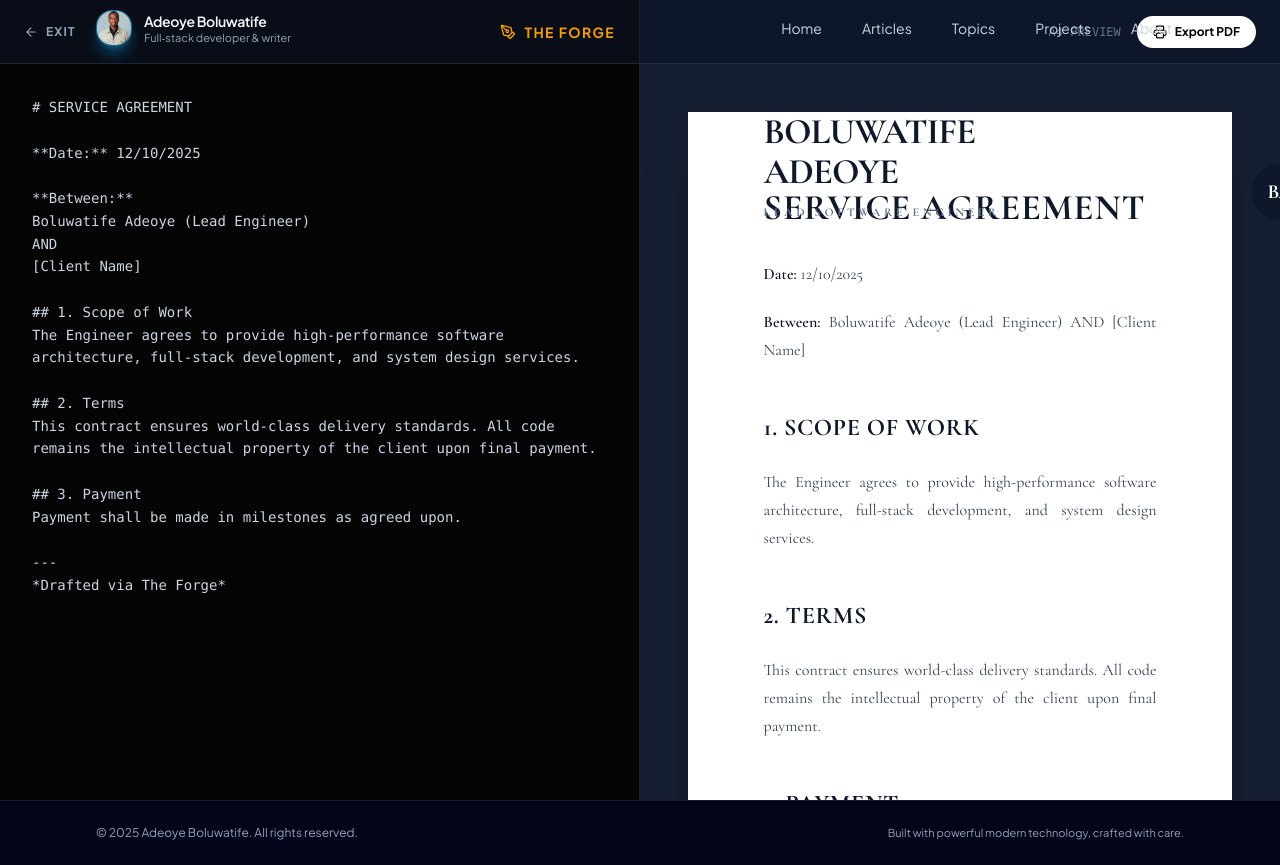
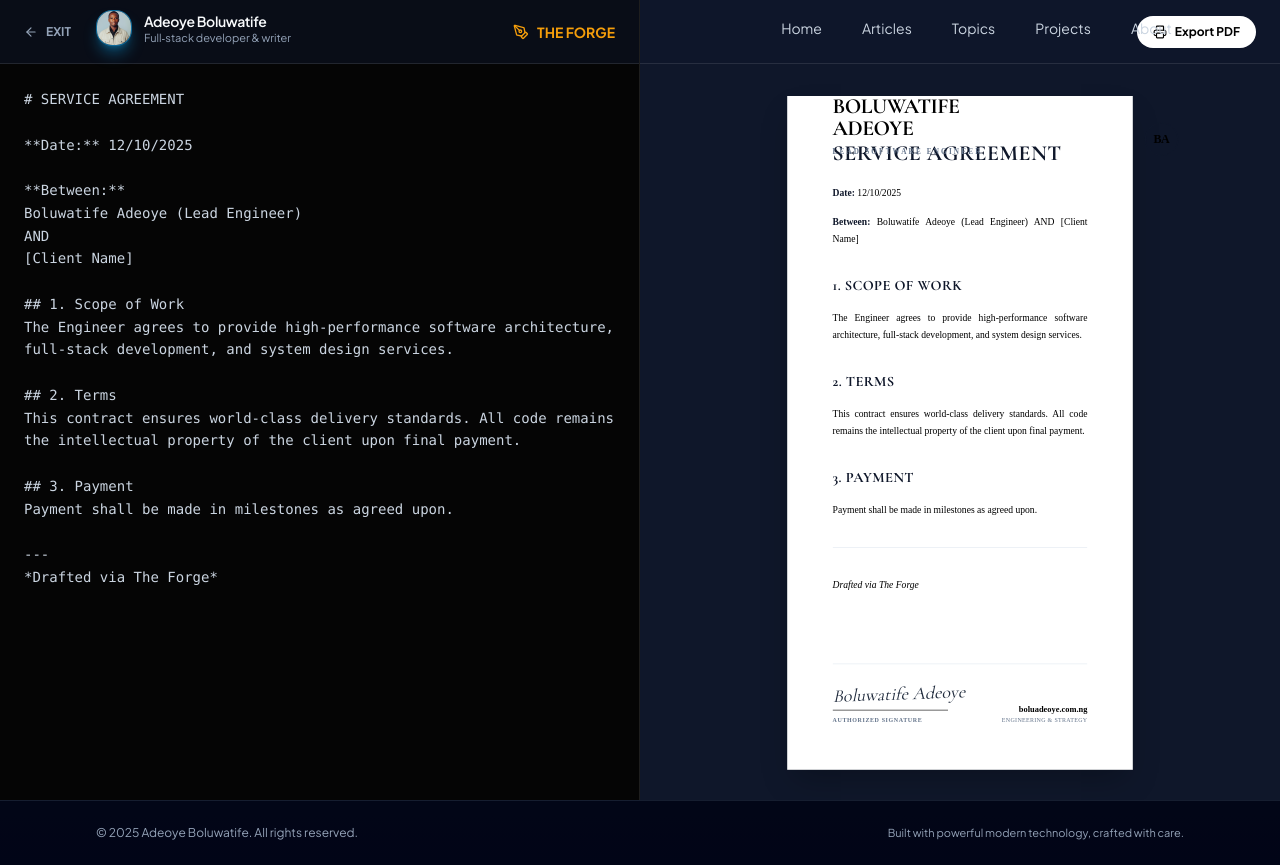
Before and after one commit to boluadeoye/world-class-blog-frontend, a Next.js app: page /tools/pdf in a window 1280 px wide. Built offline with nearby package versions, Linux system fonts and the light colour scheme.

Commit message:
Fix: Robust mobile-first Contract Forge with dedicated print layer

```diff
--- a/src/app/globals.css
+++ b/src/app/globals.css
@@ -139,3 +139,32 @@ header {
     margin: 0mm;
   }
 }
+
+/* === STRICT PRINT RULES === */
+@media print {
+  /* Hide everything by default */
+  body * {
+    visibility: hidden;
+  }
+
+  /* Show only the print layer */
+  .print\:block, .print\:block * {
+    visibility: visible;
+  }
+
+  /* Position the print layer at the top */
+  .print\:absolute {
+    position: absolute;
+    left: 0;
+    top: 0;
+    width: 100%;
+    margin: 0;
+    padding: 0;
+  }
+
+  /* Reset background */
+  body {
+    background: white !important;
+    color: black !important;
+  }
+}
--- a/src/app/tools/pdf/page.js
+++ b/src/app/tools/pdf/page.js
@@ -1,11 +1,11 @@
 "use client";
 import { useState } from "react";
 import ReactMarkdown from "react-markdown";
-import { Printer, PenTool, ArrowLeft, Eye, Edit3 } from "lucide-react";
+import { Printer, PenTool, ArrowLeft, Eye, X } from "lucide-react";
 import Link from "next/link";
 
 export default function ContractForge() {
-  const [activeTab, setActiveTab] = useState("write"); // 'write' or 'preview'
+  const [showPreview, setShowPreview] = useState(false);
   const [content, setContent] = useState(`# SERVICE AGREEMENT
 
 **Date:** ${new Date().toLocaleDateString()}
@@ -31,117 +31,111 @@ Payment shall be made in milestones as agreed upon.
     window.print();
   };
 
+  // The Document Component (Reused for Preview and Print)
+  const DocumentPaper = () => (
+    <div
+      className="bg-white text-slate-900 w-full max-w-[210mm] min-h-[297mm] p-[20mm] shadow-2xl relative flex flex-col justify-between mx-auto"
+      style={{ fontFamily: 'serif' }} // Using standard serif for reliability
+    >
+      {/* HEADER */}
+      <header className="border-b-2 border-slate-900 pb-6 mb-8 flex justify-between items-end">
+        <div>
+          <h1 className="text-4xl font-bold tracking-tight uppercase leading-none text-black">Boluwatife<br/>Adeoye</h1>
+          <p className="text-xs font-bold tracking-[0.3em] uppercase mt-3 text-slate-500">Lead Software Engineer</p>
+        </div>
+        <div className="w-14 h-14 border-2 border-slate-900 rounded-full flex items-center justify-center font-bold text-xl tracking-tighter text-black">
+          BA
+        </div>
+      </header>
+
+      {/* BODY */}
+      <div className="flex-1 prose prose-slate max-w-none prose-p:text-justify prose-headings:uppercase prose-headings:tracking-wide prose-li:marker:text-black text-black">
+        <ReactMarkdown>{content}</ReactMarkdown>
+      </div>
+
+      {/* FOOTER */}
+      <footer className="mt-16 pt-8 border-t border-slate-200 flex justify-between items-end">
+        <div className="flex flex-col gap-2">
+          <div className="font-serif italic text-3xl text-slate-800 transform -rotate-2 text-black">
+            Boluwatife Adeoye
+          </div>
+          <div className="h-px w-48 bg-black"></div>
+          <p className="text-[10px] uppercase tracking-widest font-bold text-slate-500">Authorized Signature</p>
+        </div>
+        <div className="text-right">
+          <p className="text-sm font-bold text-black">boluadeoye.com.ng</p>
+          <p className="text-[10px] text-slate-500 uppercase tracking-wider">Engineering & Strategy</p>
+        </div>
+      </footer>
+    </div>
+  );
+
   return (
-    <main className="min-h-screen bg-[#050505] text-white font-sans flex flex-col md:flex-row">
+    <main className="min-h-screen bg-[#050505] text-white font-sans">
 
-      {/* === HEADER (Mobile Only) === */}
-      <div className="md:hidden h-16 border-b border-white/10 flex items-center justify-between px-4 bg-slate-900 sticky top-0 z-50">
-        <Link href="/" className="flex items-center gap-2 text-slate-400 text-xs font-bold uppercase">
+      {/* === 1. EDITOR SECTION (Visible by default) === */}
+      <div className={`flex flex-col h-screen ${showPreview ? 'hidden md:flex' : 'flex'} md:flex-row`}>
+
+        {/* LEFT: INPUT */}
+        <div className="w-full md:w-1/2 flex flex-col border-r border-white/10 h-full">
+          <div className="h-16 border-b border-white/10 flex items-center justify-between px-6 bg-slate-900/50 shrink-0">
+            <Link href="/" className="flex items-center gap-2 text-slate-400 hover:text-white text-xs font-bold uppercase">
               <ArrowLeft size={14} /> Exit
             </Link>
             <div className="flex items-center gap-2 text-amber-500 font-bold text-sm uppercase">
               <PenTool size={16} /> The Forge
             </div>
-        <button onClick={handlePrint} className="text-slate-300">
-          <Printer size={20} />
+            {/* Mobile Preview Toggle */}
+            <button onClick={() => setShowPreview(true)} className="md:hidden text-amber-400 flex items-center gap-2 text-xs font-bold uppercase">
+              <Eye size={16} /> Preview
             </button>
           </div>
-
-      {/* === LEFT: EDITOR (Visible if Tab is Write OR on Desktop) === */}
-      <div className={`w-full md:w-1/2 flex-col border-r border-white/10 ${activeTab === 'write' ? 'flex' : 'hidden md:flex'} h-[calc(100vh-4rem)] md:h-screen`}>
-
-        {/* Desktop Toolbar */}
-        <div className="hidden md:flex h-16 border-b border-white/10 items-center justify-between px-6 bg-slate-900/50 shrink-0">
-          <Link href="/" className="flex items-center gap-2 text-slate-400 hover:text-white transition-colors text-xs font-bold uppercase tracking-widest">
-            <ArrowLeft size={14} /> Exit
-          </Link>
-          <div className="flex items-center gap-2 text-amber-500 font-bold text-sm uppercase tracking-widest">
-            <PenTool size={16} /> The Forge
-          </div>
-        </div>
-
-        {/* Text Area */}
           <textarea
             value={content}
             onChange={(e) => setContent(e.target.value)}
-          className="flex-1 bg-[#050505] text-slate-300 p-6 md:p-8 resize-none focus:outline-none font-mono text-sm leading-relaxed"
-          placeholder="# Start typing your contract..."
-          spellCheck={false}
+            className="flex-1 bg-[#050505] text-slate-300 p-6 resize-none focus:outline-none font-mono text-sm leading-relaxed"
+            placeholder="# Start typing..."
           />
         </div>
 
-      {/* === RIGHT: PREVIEW (Visible if Tab is Preview OR on Desktop) === */}
-      <div className={`w-full md:w-1/2 bg-slate-900 flex-col relative ${activeTab === 'preview' ? 'flex' : 'hidden md:flex'} h-[calc(100vh-4rem)] md:h-screen print:w-full print:block print:h-auto print:absolute print:top-0 print:left-0 print:z-[9999]`}>
-
-        {/* Desktop Print Toolbar */}
-        <div className="hidden md:flex h-16 border-b border-white/10 items-center justify-end px-6 bg-slate-900/50 gap-4 shrink-0 print:hidden">
-          <span className="text-xs text-slate-500 font-mono">A4 PREVIEW</span>
-          <button
-            onClick={handlePrint}
-            className="flex items-center gap-2 px-4 py-2 bg-white text-black rounded-full font-bold text-xs hover:bg-amber-400 transition-colors"
-          >
+        {/* RIGHT: DESKTOP PREVIEW */}
+        <div className="hidden md:flex w-1/2 bg-slate-900 flex-col h-full">
+          <div className="h-16 border-b border-white/10 flex items-center justify-end px-6 bg-slate-900/50 shrink-0">
+            <button onClick={handlePrint} className="flex items-center gap-2 px-4 py-2 bg-white text-black rounded-full font-bold text-xs hover:bg-amber-400 transition-colors">
               <Printer size={14} /> Export PDF
             </button>
           </div>
-
-        {/* The Paper Canvas */}
-        <div className="flex-1 overflow-y-auto p-4 md:p-12 bg-slate-800/50 flex justify-center print:p-0 print:overflow-visible print:bg-white">
-
-          {/* === THE A4 DOCUMENT === */}
-          <div
-            className="bg-white text-slate-900 w-full max-w-[210mm] min-h-[297mm] p-[15mm] md:p-[20mm] shadow-2xl relative flex flex-col justify-between print:shadow-none print:w-full print:max-w-none"
-            style={{ fontFamily: 'var(--font-serif)' }}
-          >
-
-            {/* 1. HEADER */}
-            <header className="border-b-2 border-slate-900 pb-6 mb-8 flex justify-between items-end">
-              <div>
-                <h1 className="text-3xl md:text-4xl font-bold tracking-tight uppercase leading-none">Boluwatife<br/>Adeoye</h1>
-                <p className="text-[10px] md:text-xs font-bold tracking-[0.3em] uppercase mt-3 text-slate-500">Lead Software Engineer</p>
+          <div className="flex-1 overflow-y-auto p-8 flex justify-center">
+            <div className="scale-[0.6] origin-top">
+              <DocumentPaper />
             </div>
-              <div className="w-12 h-12 md:w-14 md:h-14 border-2 border-slate-900 rounded-full flex items-center justify-center font-bold text-lg md:text-xl tracking-tighter bg-slate-900 text-white print:text-black print:bg-transparent print:border-black">
-                BA
-              </div>
-            </header>
-
-            {/* 2. CONTENT BODY */}
-            <div className="flex-1 prose prose-slate max-w-none prose-p:text-justify prose-headings:font-serif prose-headings:uppercase prose-headings:tracking-wide prose-li:marker:text-slate-900 print:prose-p:text-black">
-              <ReactMarkdown>{content}</ReactMarkdown>
-            </div>
-
-            {/* 3. FOOTER & SIGNATURE */}
-            <footer className="mt-16 pt-8 border-t border-slate-200 flex justify-between items-end print:mt-8">
-              <div className="flex flex-col gap-2">
-                <div className="font-serif italic text-2xl md:text-4xl text-slate-800 transform -rotate-2 print:text-black">
-                  Boluwatife Adeoye
-                </div>
-                <div className="h-px w-32 md:w-48 bg-slate-900 print:bg-black"></div>
-                <p className="text-[8px] md:text-[10px] uppercase tracking-widest font-bold text-slate-500 print:text-black">Authorized Signature</p>
-              </div>
-              <div className="text-right">
-                <p className="text-xs md:text-sm font-bold text-slate-900 print:text-black">boluadeoye.com.ng</p>
-                <p className="text-[8px] md:text-[10px] text-slate-500 uppercase tracking-wider print:text-black">Engineering & Strategy</p>
-              </div>
-            </footer>
-
           </div>
         </div>
       </div>
 
-      {/* === MOBILE TABS (Bottom Bar) === */}
-      <div className="md:hidden fixed bottom-0 w-full h-16 bg-slate-900 border-t border-white/10 flex items-center justify-around z-50 print:hidden">
-        <button
-          onClick={() => setActiveTab("write")}
-          className={`flex flex-col items-center gap-1 text-xs font-bold uppercase tracking-wider ${activeTab === 'write' ? 'text-amber-500' : 'text-slate-500'}`}
-        >
-          <Edit3 size={20} /> Write
+      {/* === 2. MOBILE PREVIEW MODAL (Overlay) === */}
+      {showPreview && (
+        <div className="fixed inset-0 z-50 bg-slate-900 flex flex-col md:hidden">
+          <div className="h-16 border-b border-white/10 flex items-center justify-between px-4 bg-slate-900 shrink-0">
+            <button onClick={() => setShowPreview(false)} className="text-slate-400 flex items-center gap-2 text-xs font-bold uppercase">
+              <X size={16} /> Edit
             </button>
-        <button
-          onClick={() => setActiveTab("preview")}
-          className={`flex flex-col items-center gap-1 text-xs font-bold uppercase tracking-wider ${activeTab === 'preview' ? 'text-amber-500' : 'text-slate-500'}`}
-        >
-          <Eye size={20} /> Preview
+            <span className="text-white font-bold text-sm">Preview</span>
+            <button onClick={handlePrint} className="text-amber-400 flex items-center gap-2 text-xs font-bold uppercase">
+              <Printer size={16} /> Print
             </button>
+          </div>
+          <div className="flex-1 overflow-y-auto p-4 bg-slate-800">
+            <div className="scale-[0.5] origin-top-left w-[200%]">
+              <DocumentPaper />
+            </div>
+          </div>
+        </div>
+      )}
+
+      {/* === 3. PRINT LAYER (Hidden normally, Visible on Print) === */}
+      <div className="hidden print:block print:absolute print:top-0 print:left-0 print:w-full print:z-[9999] print:bg-white">
+        <DocumentPaper />
       </div>
 
     </main>
```
Lines whose indentation alone changed are shown as unchanged.
